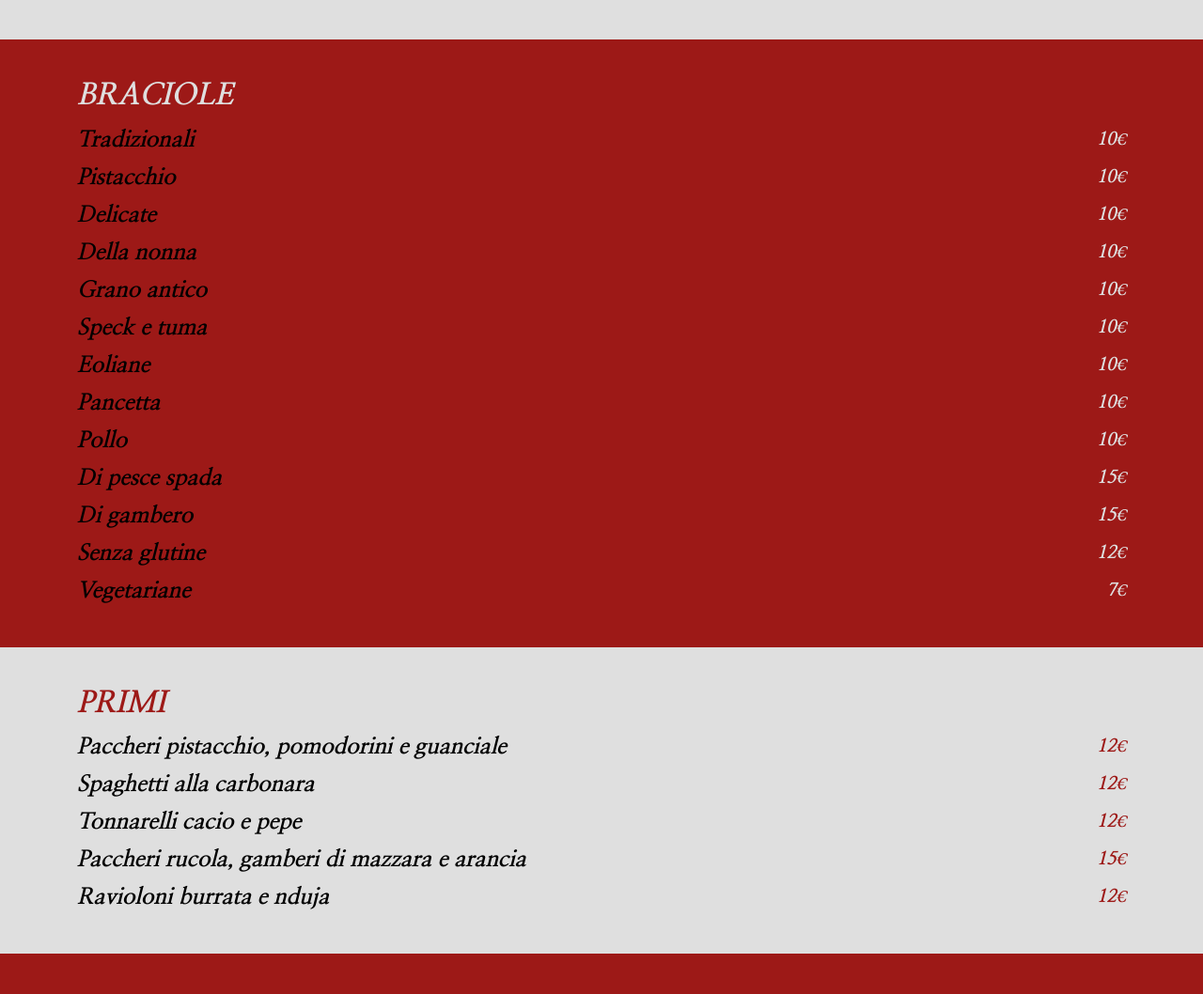
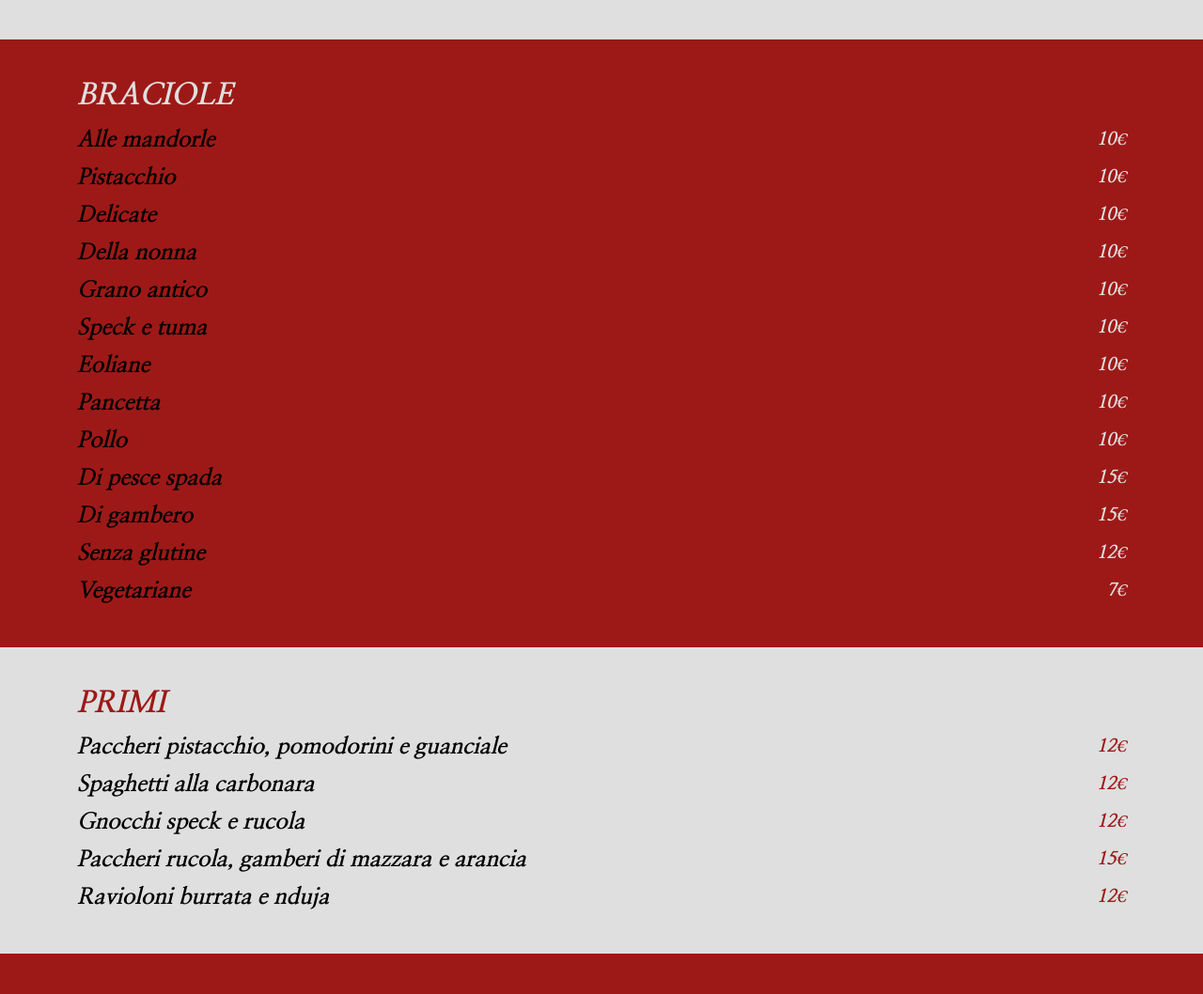
Before and after one commit to Obliomenu/Obliomenu.github.io, a plain HTML site: page index.html in a window 1280 px wide. Shown: the part 1260-2318 px from the top of the page at 94% size. Drawn offline with nearby package versions, Linux system fonts and the light colour scheme.

Commit message:
Update index.html

```diff
--- a/index.html
+++ b/index.html
@@ -133,7 +133,7 @@
             <h1 class="text-uppercase cs_text_grey mb-3">Braciole</h1>
             <div class="row g-2">
                 <div class="col-10">
-                    <p>Tradizionali</p>
+                    <p>Alle mandorle</p>
                  </div>
                 <div class="col-2 text-end align-self-end">
                     <p class="cs_text_grey cs_price cs_font_2">10</p>
@@ -231,7 +231,7 @@
                     <p class="cs_text_red cs_price cs_font_2">12</p>
                 </div>
                 <div class="col-10">
-                    <p>Tonnarelli cacio e pepe</p>
+                    <p>Gnocchi speck e rucola</p>
                 </div>
                     <div class="col-2 text-end align-self-end">
                     <p class="cs_text_red cs_price cs_font_2">12</p>
```
